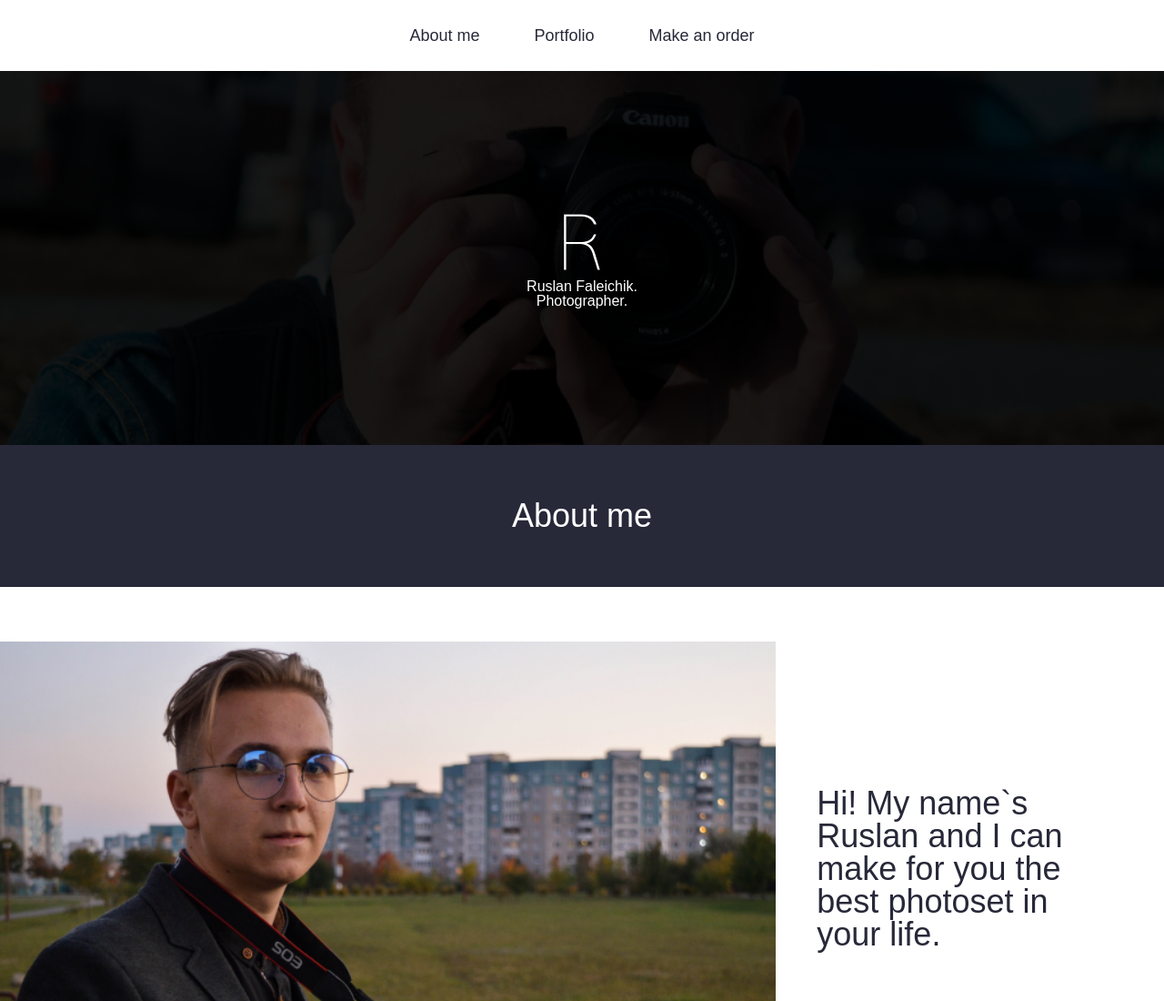
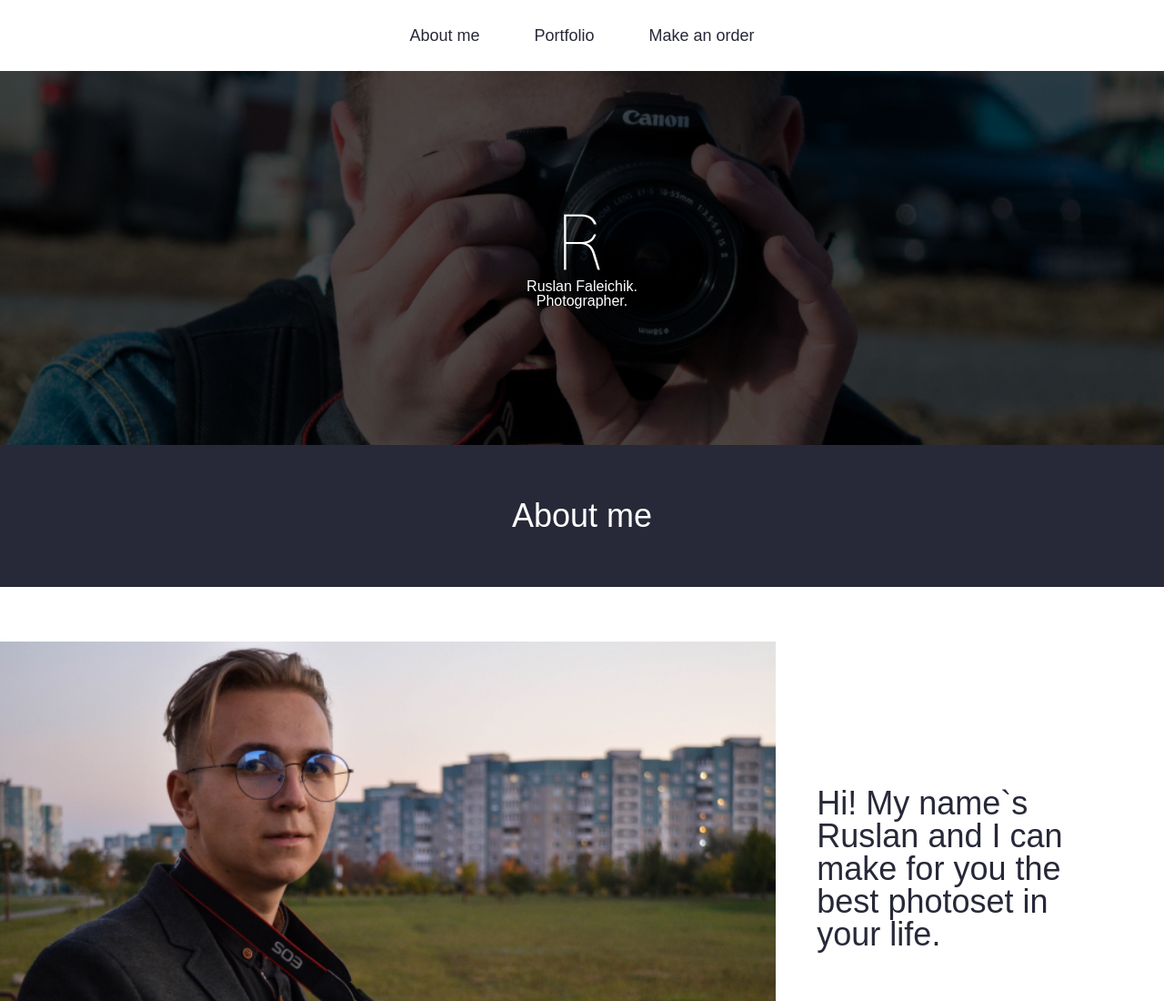
Before and after one commit to kirillgenets/ruslanfaleichik, a plain HTML site: page www/index.html in a window 1280 px wide. Shown: the top 1100 px of the page at 91% size. Drawn offline with Linux system fonts and the light colour scheme; a web font is replaced by a local one.

Commit message:
made header bg lighter

```diff
--- a/www/css/_header.scss
+++ b/www/css/_header.scss
@@ -42,7 +42,7 @@ HEADER
 	position: absolute;
 	width: 100%;
 	height: 100%;
-	opacity: 0.9;
+	opacity: 0.7;
 	z-index: 0;
 }
 
```
Also changed, not shown: docs/css/style.css, www/css/style.css.
